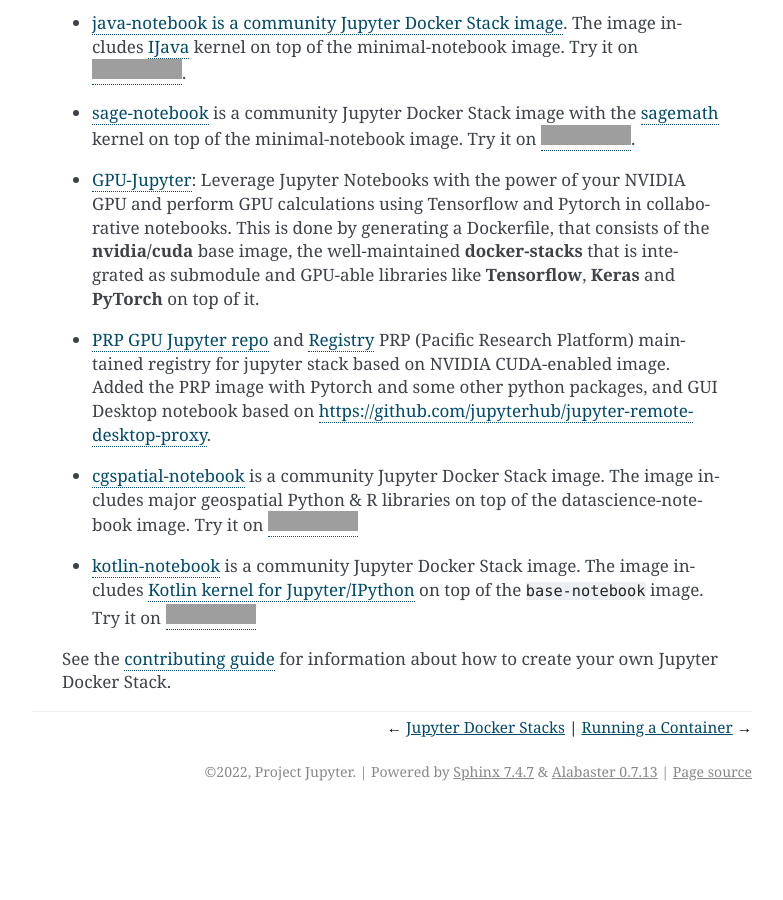
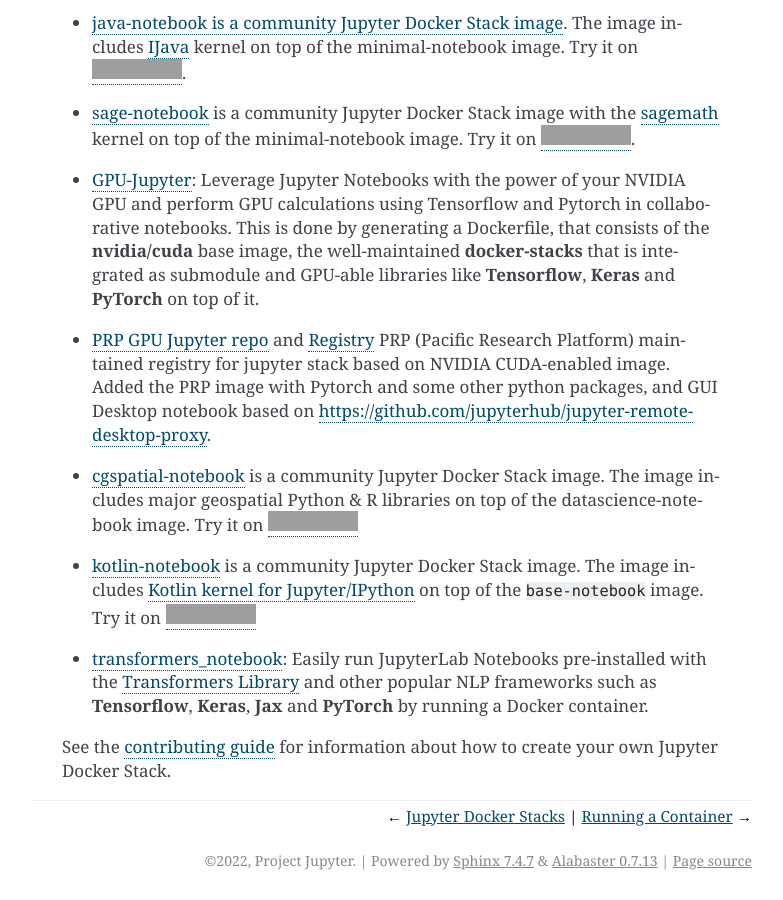
Before and after one commit to jupyter/docker-stacks, a Sphinx documentation site: the page built from docs/using/selecting.md, in a window 1280 px wide and 900 px high, scrolled down 5034 px, cut to the strip 0-900 px from the top of the window. Shown: the whole strip, without its empty margins (358-1141 px from the left). Built offline with Sphinx 7.4.7, drawn with Linux system fonts in a browser that asks for light colours; before the commit the page ends 5845 px from its top, so only the background shows below that; grey boxes are pictures that could not be loaded.

Commit message:
Add Transformers Notebook

```diff
--- a/docs/using/selecting.md
+++ b/docs/using/selecting.md
@@ -264,5 +264,7 @@
   `base-notebook` image.
   Try it on [![Binder](https://mybinder.org/badge_logo.svg)](https://mybinder.org/v2/gh/knonm/kotlin-notebook/main)
 
+- [transformers_notebook](https://github.com/ToluClassics/transformers_notebook): Easily run JupyterLab Notebooks pre-installed with the [Transformers Library](https://huggingface.co/docs/transformers/index) and other popular  NLP frameworks such as **Tensorflow**, **Keras**, **Jax** and **PyTorch** by running a Docker container.
+
 See the [contributing guide](../contributing/stacks.md) for information about how to create your own
 Jupyter Docker Stack.
```
